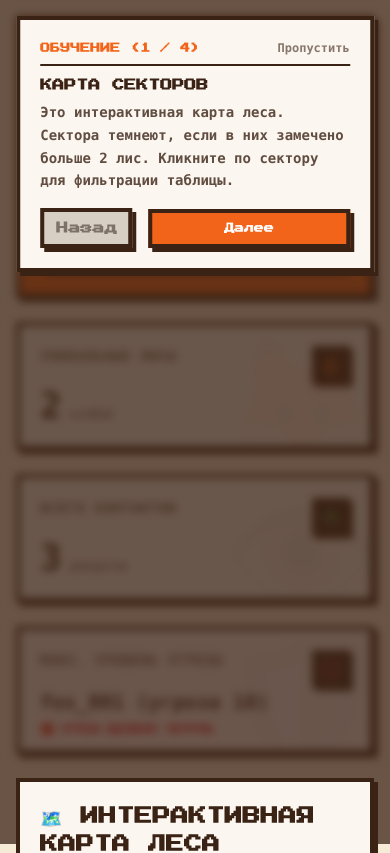
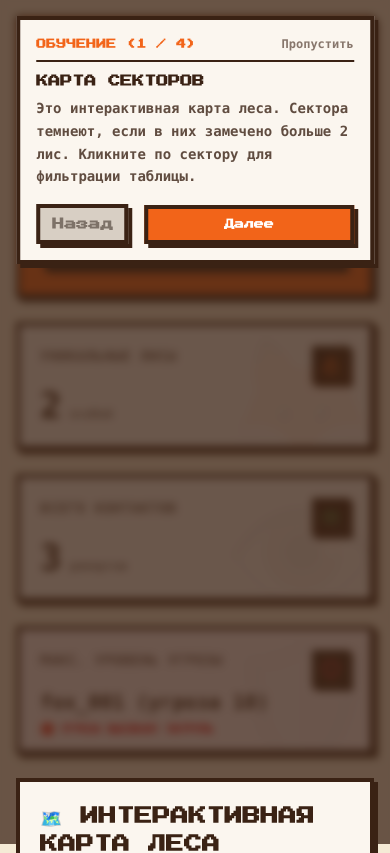
Before and after one commit to 1mbalanceee/what-does-the-fox-say, a React (Vite) app: page / in a window 390 px wide. Shown: the top 853 px of the page. Built offline with nearby package versions, Linux system fonts and the light colour scheme.

Commit message:
fix: resolve z-index stacking of onboarding dialog card in mobile layout

```diff
--- a/src/App.jsx
+++ b/src/App.jsx
@@ -1264,8 +1264,9 @@ export default function App() {
 
       {/* Onboarding Overlay Walkthrough Dialog */}
       {showOnboarding && (
-        <div className="fixed inset-0 bg-wood/75 backdrop-blur-xs z-40 pointer-events-auto transition-all duration-300">
-          <div className={`fixed left-1/2 -translate-x-1/2 w-11/12 max-w-md bg-sand-light retro-border p-5 z-50 animate-fade-in text-wood md:top-auto md:bottom-6 ${ONBOARDING_STEPS[currentOnboardingStep].mobilePosition}`}>
+        <>
+          <div className="fixed inset-0 bg-wood/75 backdrop-blur-xs z-40 pointer-events-auto transition-all duration-300" />
+          <div className={`fixed left-1/2 -translate-x-1/2 w-11/12 max-w-md bg-sand-light retro-border p-4 md:p-5 z-[60] animate-fade-in text-wood md:top-auto md:bottom-6 ${ONBOARDING_STEPS[currentOnboardingStep].mobilePosition}`}>
             <header className="flex justify-between items-center border-b-2 border-wood pb-2 mb-3">
               <span className="font-press-start text-[10px] font-black text-fox uppercase">
                 Обучение ({currentOnboardingStep + 1} / {ONBOARDING_STEPS.length})
@@ -1303,7 +1304,7 @@ export default function App() {
               </button>
             </footer>
           </div>
-        </div>
+        </>
       )}
     </div>
   );
```
